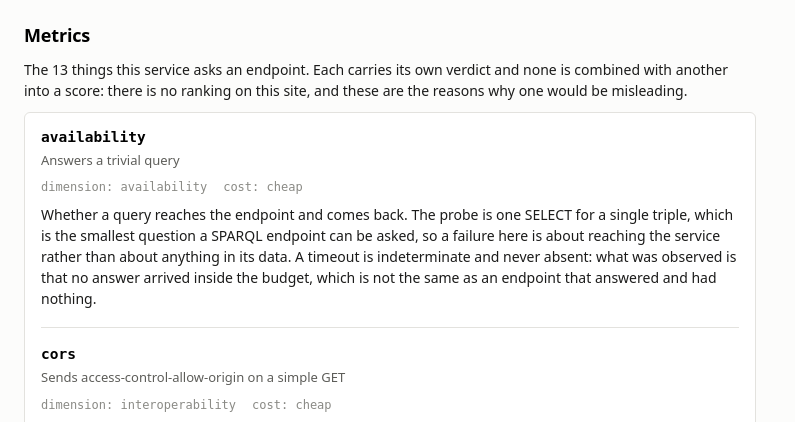
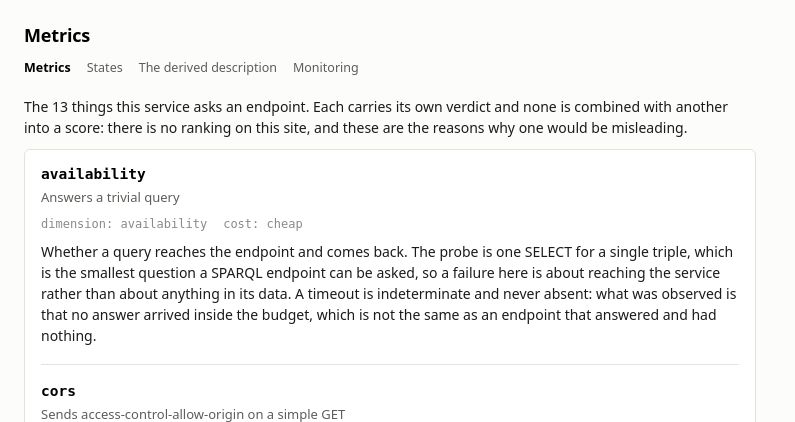
Before and after one commit to MaastrichtU-IDS/sparqlwatch, a FastAPI app: page /docs/metrics in a window 1280 px wide. Shown: the part 50-472 px from the top of the page, without its empty margins (0-795 px from the left). Run offline with FastAPI, Linux system fonts and the light colour scheme; parts of the project's set-up code (start-up, migrations or seed data) failed here and were passed over.

Commit message:
Let the docs pages reach each other
/docs listed its four pages and each of the four linked only back to
/docs, so Metrics to States was two clicks through the page whose whole
job is to point at both. Found by walking the live site.

The table was already on every page: _docs_context hands each of them
`pages`, the same list /docs renders. What it lacked was which page it was
rendering, so the nav had no way to mark itself, and that is the whole
change on the app side -- `current` in, `current_doc` out. No title is
invented here and no second list is kept; a fifth page is still added in
one place.

One partial, included by the three templates, rather than the same loop
written three times: three copies is three places for that fifth page to
be forgotten. The current page is a <span> carrying aria-current rather
than a link to itself, which is what base.html's header nav already does
for the section.

Three tests, all mutation-checked. The first asserts REACHABILITY rather
than markup -- every sibling reachable from every page, however the nav is
drawn -- and includes /docs itself, since it is the page the others used
to be reachable only through. The second pins that exactly one entry is
marked and that it is not a link. The third asserts the nav's titles are
the table's, because a second hand-kept list is how the index and the nav
start disagreeing about what a page is called.

552 pass.

Co-Authored-By: Claude Opus 5 <noreply@anthropic.com>

```diff
--- a/web/app.py
+++ b/web/app.py
@@ -3435,13 +3435,21 @@ def _nav_context() -> dict:
     }
 
 
-def _docs_context() -> dict:
+def _docs_context(current: str | None = None) -> dict:
     """What every page in this section needs: the way home, and its siblings.
 
     One table, so a fourth page is added in one place and every page's nav
     learns about it. Monitoring is a full entry with a `path` like the others,
     which is what lets the index list three pages without knowing that one of
     them lives outside /docs.
+
+    `current` is the page being rendered, and it is what turned this table from
+    an index into a nav on 2026-09-17. Until then /docs listed the four and each
+    of the four linked only back to /docs, so moving from Metrics to States was
+    two clicks through a page that exists to point at both. The table was
+    already on every page; nothing new is fetched and no title is invented here
+    -- `pages` is the same list /docs renders, and a page marks itself so it can
+    be drawn as the one you are on rather than as a link to here.
     """
     return {
         **_nav_context(),
@@ -3452,6 +3460,7 @@ def _docs_context() -> dict:
         "docs_path": DOCS_PATH,
         "explore_path": EXPLORE_PATH,
         "about_path": ABOUT_PATH,
+        "current_doc": current,
         "pages": [
             {
                 "path": DOCS_METRICS_PATH,
@@ -3502,7 +3511,7 @@ def _docs_void_context() -> dict:
     does. Sorted so the order is stable between renders. void_path itself now
     comes from _docs_context (by way of _nav_context, merged in first at the
     call site) rather than from here: docs_void_resource renders
-    **_docs_context(), **_docs_void_context() as two separate keyword
+    **_docs_context(DOCS_VOID_PATH), **_docs_void_context() as two separate keyword
     expansions, and a key both dicts set is a TypeError there, not a silent
     override.
     """
@@ -4065,7 +4074,7 @@ def docs_metrics_resource(request: Request) -> Response:
     return _negotiated(
         request,
         lambda: _TEMPLATES.get_template("docs-metrics.html").render(
-            **_docs_context(), **_docs_metrics_context()
+            **_docs_context(DOCS_METRICS_PATH), **_docs_metrics_context()
         ),
         _docs_metrics_rdf,
     )
@@ -4077,7 +4086,7 @@ def docs_states_resource(request: Request) -> Response:
     return _negotiated(
         request,
         lambda: _TEMPLATES.get_template("docs-states.html").render(
-            **_docs_context(), **_docs_states_context()
+            **_docs_context(DOCS_STATES_PATH), **_docs_states_context()
         ),
         _docs_states_rdf,
     )
@@ -4088,7 +4097,7 @@ def docs_void_resource(request: Request) -> Response:
     """What the derived description is, and what its own terms mean."""
     return Response(
         content=_TEMPLATES.get_template("docs-void.html").render(
-            **_docs_context(), **_docs_void_context()
+            **_docs_context(DOCS_VOID_PATH), **_docs_void_context()
         ),
         media_type="text/html; charset=utf-8",
     )
--- a/web/static/site.css
+++ b/web/static/site.css
@@ -141,6 +141,16 @@ button:focus-visible {
   .contact, .contact a { overflow-wrap: anywhere; }
 }
 
+/* The documentation section's own nav, on each of its pages. Muted and small:
+   it sits under an h1 that already says where you are, so it is a way out
+   rather than a heading. The current page is a <span> and not a link, drawn in
+   the text colour so it reads as the one you are on. */
+.subnav { display: flex; flex-wrap: wrap; gap: 6px 16px; margin: 0 0 18px;
+          font-size: 12.5px; }
+.subnav a { color: var(--text-muted); }
+.subnav a:hover { color: var(--accent); }
+.subnav [aria-current="page"] { color: var(--text-bright); font-weight: 600; }
+
 /* The footer. One line, and the version is the reason it exists: a reader
    looking at a verdict needs to know which build produced it, and an
    operator who found sparqlwatch in their logs needs to match the number
--- a/web/templates/docs-metrics.html
+++ b/web/templates/docs-metrics.html
@@ -28,6 +28,7 @@
 {% endblock %}
 {% block content %}
   <h1>Metrics</h1>
+  {% include "_docs-subnav.html" %}
   <p class="sub">
     The {{ metrics | length }} things this service asks an endpoint. Each
     carries its own verdict and none is combined with another into a score:
--- a/web/templates/docs-states.html
+++ b/web/templates/docs-states.html
@@ -22,6 +22,7 @@
 {% endblock %}
 {% block content %}
   <h1>States</h1>
+  {% include "_docs-subnav.html" %}
   <p class="sub">
     The {{ states | length }} verdicts a measurement can carry. Six are
     verdicts about an endpoint and the last is a fact about this service: it
--- a/web/templates/docs-void.html
+++ b/web/templates/docs-void.html
@@ -22,6 +22,7 @@
 {% endblock %}
 {% block content %}
   <h1>The derived description</h1>
+  {% include "_docs-subnav.html" %}
   <p class="sub">Where an endpoint publishes no description of itself, this
     service derives one from what it observed and serves it at
     <code>{{ void_path }}?url=&hellip;</code> as RDF. It is VoID, with a few
```
Also changed, not shown: web/templates/_docs-subnav.html (added, +23 -0 lines), web/tests/test_docs.py (+55 -0 lines).
